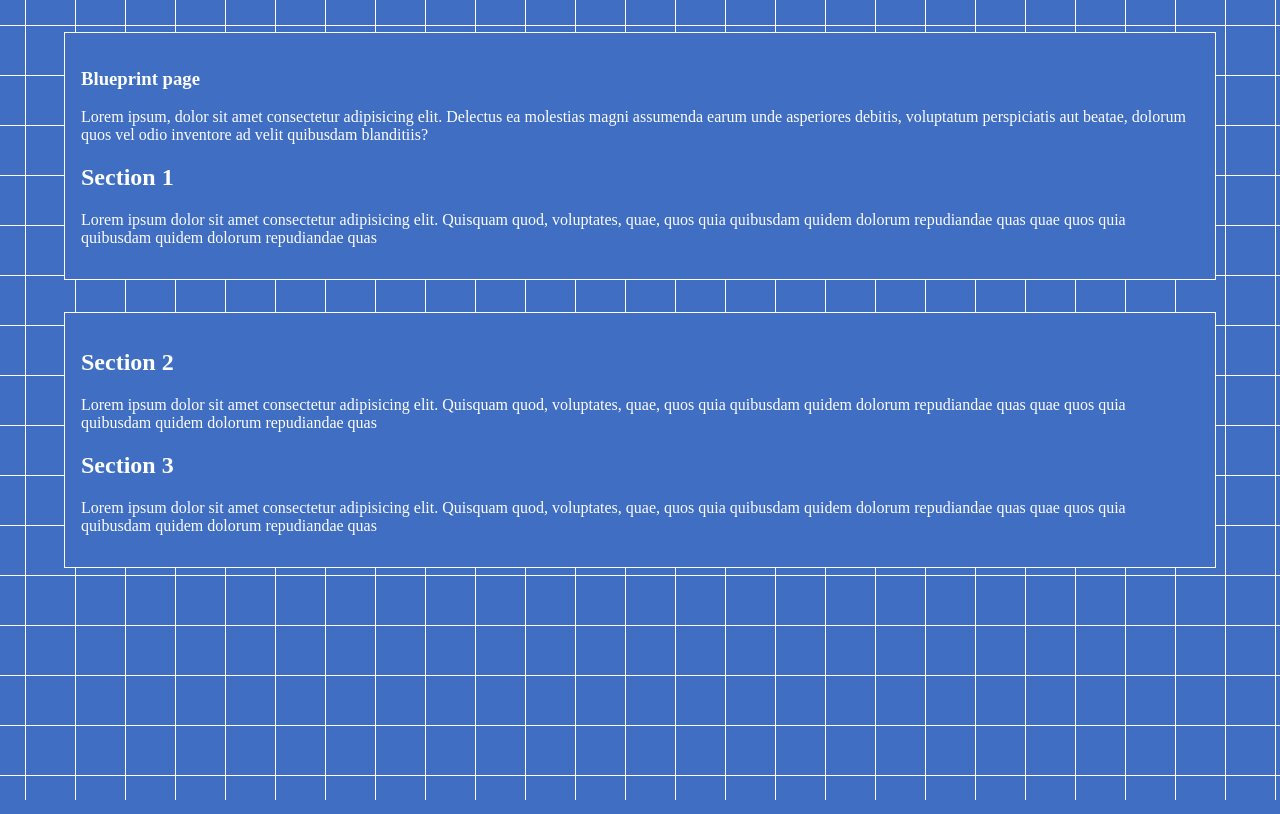
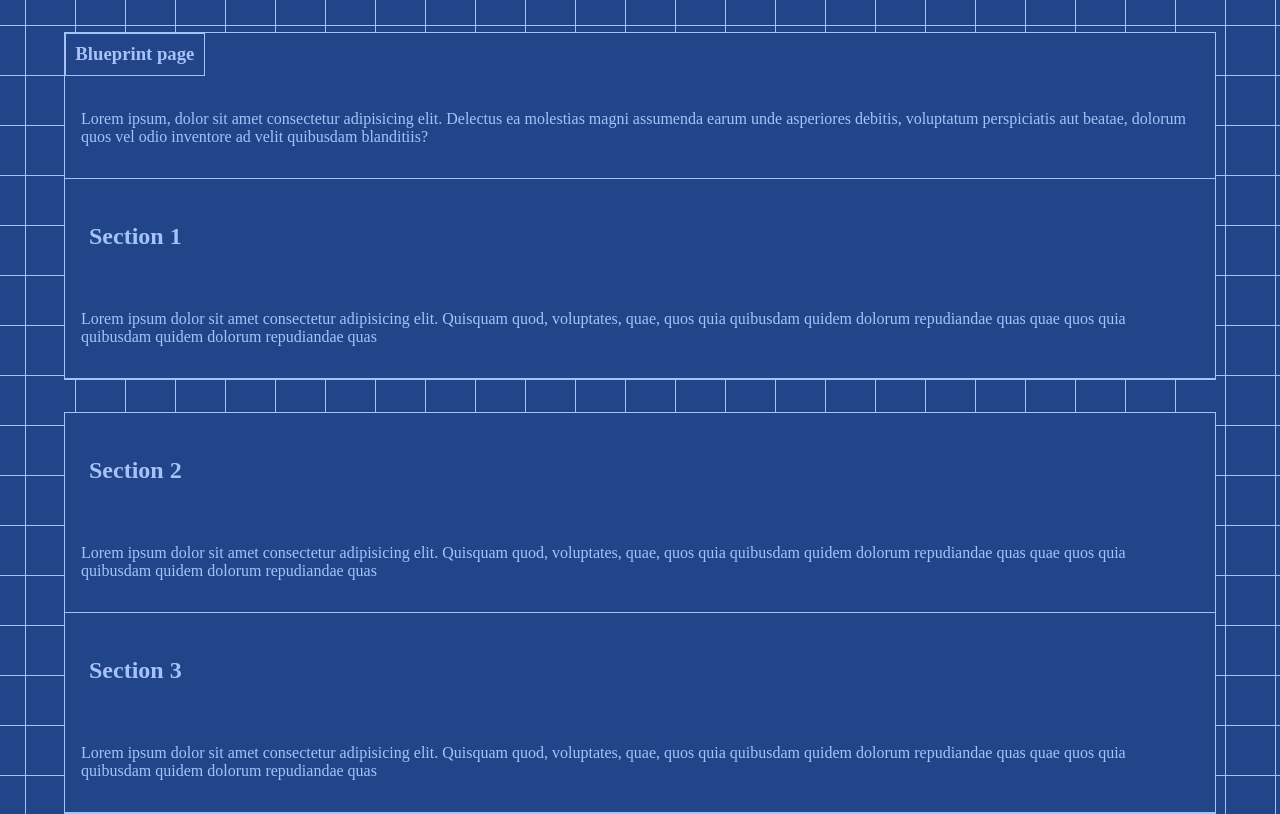
Before and after one commit to mrdarip/blueprint-page, a plain HTML site: page index.html in a window 1280 px wide. Drawn offline with Linux system fonts and the light colour scheme.

Commit message:
styled content

```diff
--- a/css/style.css
+++ b/css/style.css
@@ -1,6 +1,6 @@
 :root{
-    --blue: #406ec2;
-    --white: #fcfdff;
+    --blue: #214588;
+    --white: #a6c2fa;
 }
 
 body{
@@ -16,8 +16,14 @@ section{
     background-color: var(--blue);
     border: var(--white) 1px solid;
     margin-top: 2em;
+}
 
+article > *{
     padding: 1em;
+}
+
+article{
+    border-bottom: var(--white) 1px solid;
 }
 
 .still-check-bg{
@@ -41,3 +47,10 @@ section{
         background-position: 50px 50px;
     }
 }
+
+h1{
+    margin-top: 0px;
+    border: 1px solid var(--white);
+    padding: 0.5em;
+    width:fit-content;
+}
```
